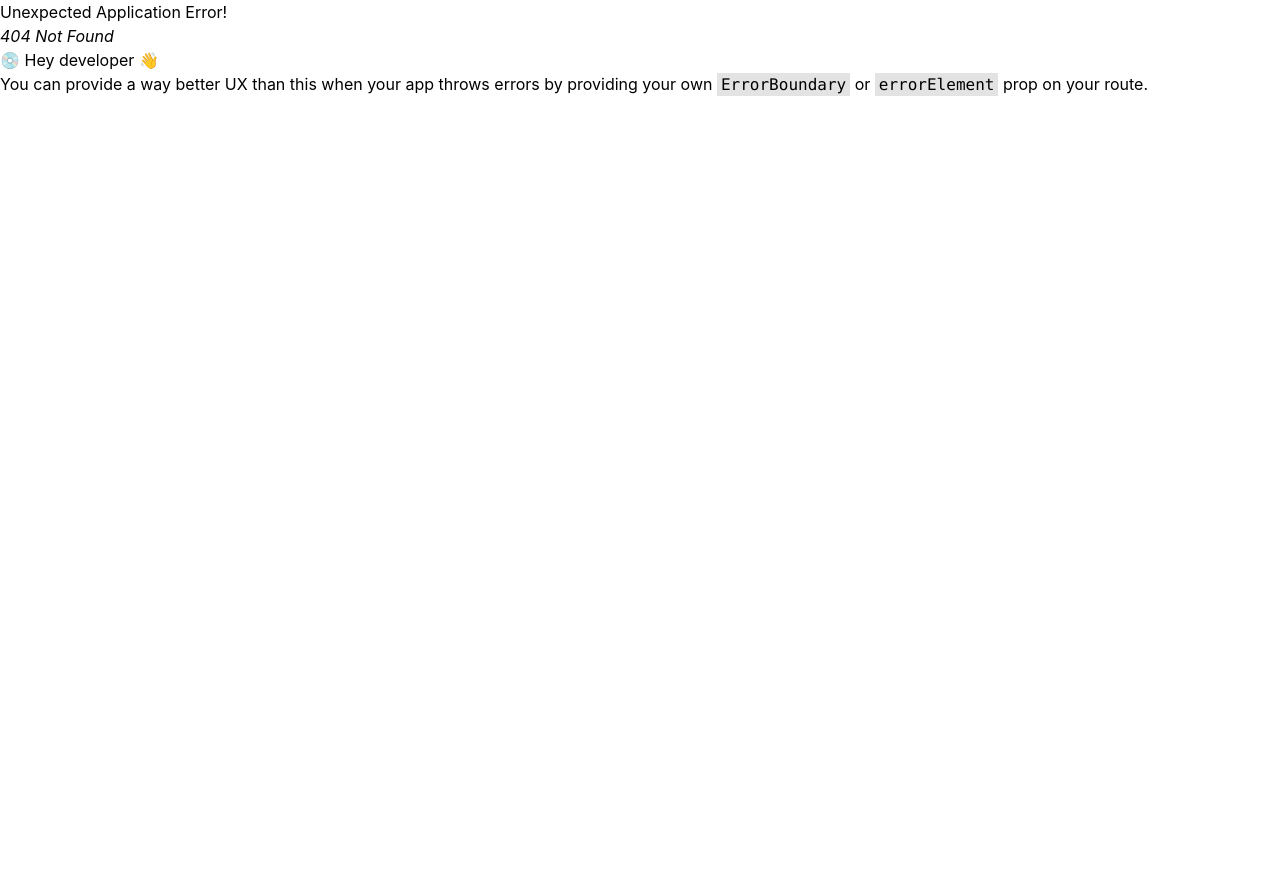
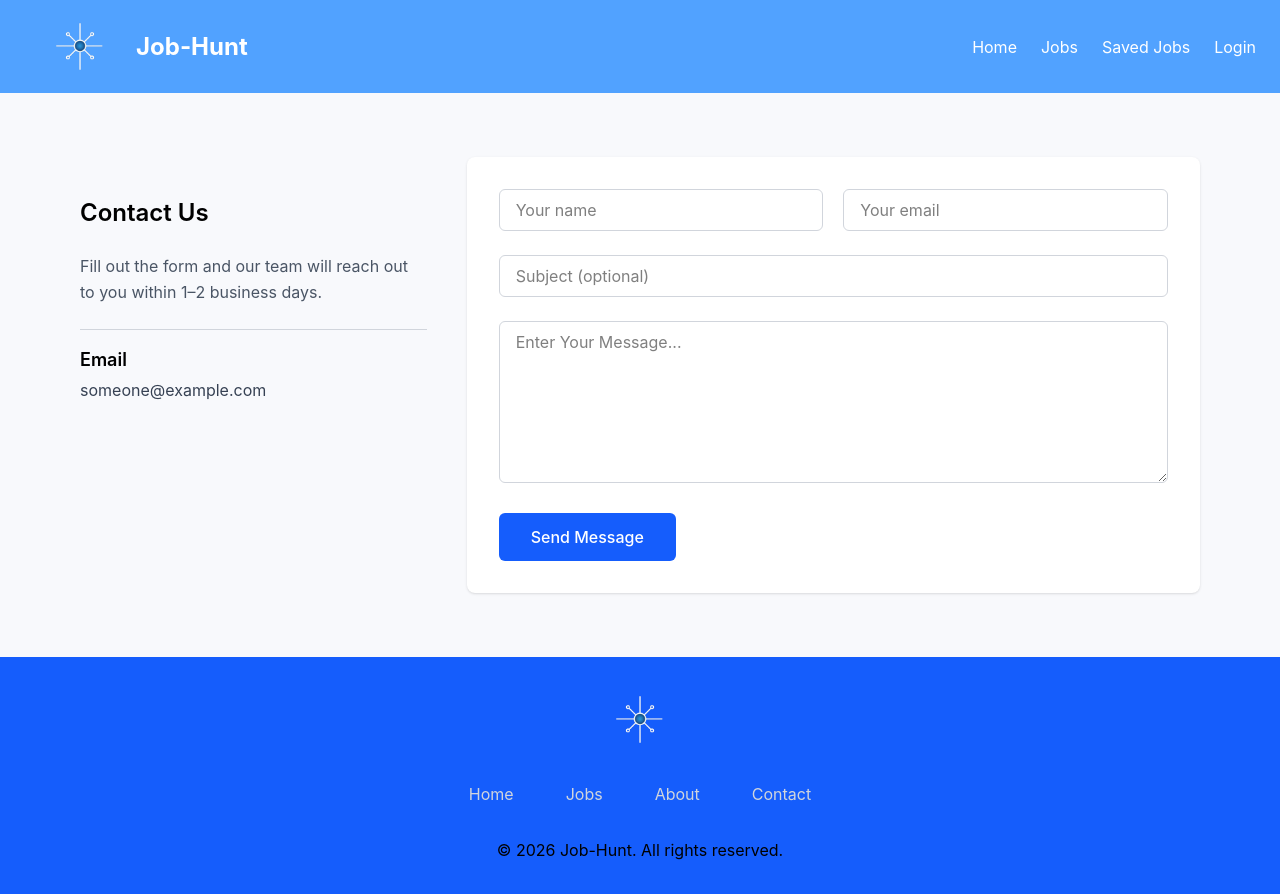
Before and after one commit to umarfarooqdev789/Job-Hunt, a React (Vite) app: page /contact in a window 1280 px wide. Before the commit this address had no page. Before the commit the page ends 800 px from the top, so only its background shows below. Built offline with nearby package versions, Linux system fonts and the light colour scheme.

Commit message:
Add Contact file

```diff
--- /dev/null
+++ b/src/Components/About.jsx
@@ -0,0 +1,59 @@
+import React from "react";
+function AboutUs() {
+  return (
+    <section className="bg-gray-50 py-16 px-6 md:px-20">
+      <div className="max-w-5xl mx-auto text-center">
+        <h2 className="text-3xl md:text-4xl font-bold mb-6 text-gray-800">
+          About Us
+        </h2>
+
+        <p className="text-gray-600 text-lg  max-w-3xl mx-auto">
+          Job Hunt is a modern job-search platform built to connect talented
+          workers with people who need reliable services. Our platform makes it
+          simple and fast to find electricians, plumbers, carpenters, and other
+          skilled professionals.
+        </p>
+
+        <p className="text-gray-600 text-lg  max-w-3xl mx-auto mt-4">
+          Our mission is to make hiring easy, transparent, and accessible for
+          everyone. Whether you're looking for work or need trustworthy
+          professionals, Job Hunt provides a smooth, user-friendly experience to
+          help you connect instantly.
+        </p>
+      </div>
+
+      <div className="grid grid-cols-1 md:grid-cols-3 gap-8 mt-16 max-w-4xl mx-auto">
+        <div className="bg-white shadow-sm rounded-2xl p-6 text-center">
+          <h3 className="text-xl font-semibold mb-3 text-gray-800">
+            Fast Matching
+          </h3>
+          <p className="text-gray-600 text-sm">
+            Instantly connect with nearby skilled workers or job opportunities
+            based on your location.
+          </p>
+        </div>
+
+        <div className="bg-white shadow-sm rounded-2xl p-6 text-center">
+          <h3 className="text-xl font-semibold mb-3 text-gray-800">
+            Trusted Workers
+          </h3>
+          <p className="text-gray-600 text-sm">
+            Each profile provides clear details like skills, ratings, and
+            experience for reliable hiring.
+          </p>
+        </div>
+
+        <div className="bg-white shadow-sm rounded-2xl p-6 text-center">
+          <h3 className="text-xl font-semibold mb-3 text-gray-800">
+            Seamless Experience
+          </h3>
+          <p className="text-gray-600 text-sm">
+            A clean, easy-to-use platform designed for both job seekers and
+            employers.
+          </p>
+        </div>
+      </div>
+    </section>
+  );
+}
+export default AboutUs
--- /dev/null
+++ b/src/Components/Contact.jsx
@@ -0,0 +1,99 @@
+import { useState } from "react";
+
+function Contact() {
+  const [formData, setFormData] = useState({
+    name: "",
+    email: "",
+    subject: "",
+    message: "",
+  });
+
+  const handleChange = (e) =>
+    setFormData({ ...formData, [e.target.name]: e.target.value });
+
+  const handleSubmit = (e) => {
+    e.preventDefault();
+    e.target.submit();
+    setFormData({ name: "", email: "", subject: "", message: "" });
+  };
+
+  return (
+    <section className="w-full bg-[#f8f9fc] py-16 px-6 lg:px-20">
+      <div className="max-w-6xl mx-auto grid lg:grid-cols-3 gap-10">
+        <div className="pt-10 space-y-6">
+          <h2 className="text-2xl font-semibold text-black">Contact Us</h2>
+
+          <p className="text-gray-600 leading-relaxed">
+            Fill out the form and our team will reach out to you
+            within 1–2 business days.
+          </p>
+
+          <div className="pt-4 border-t border-gray-300">
+            <h3 className="text-lg font-semibold text-black">Email</h3>
+            <p className="text-gray-700 mt-1">someone@example.com</p>
+          </div>
+        </div>
+        <div className="lg:col-span-2 bg-white p-8 rounded-lg shadow-sm">
+          <form
+            onSubmit={handleSubmit}
+            method="POST"
+            action="https://formspree.io/f/xojkbqer"
+            target="form-target"
+            className="space-y-6"
+          >
+            <div className="grid grid-cols-1 md:grid-cols-2 gap-5">
+              <input
+                type="text"
+                name="name"
+                placeholder="Your name"
+                value={formData.name}
+                onChange={handleChange}
+                className="w-full px-4 py-2 bg-white border border-gray-300 rounded-md focus:ring-2 focus:ring-purple-500"
+              />
+
+              <input
+                type="email"
+                name="email"
+                placeholder="Your email"
+                value={formData.email}
+                onChange={handleChange}
+                className="w-full px-4 py-2 bg-white border border-gray-300 rounded-md focus:ring-2 focus:ring-purple-500"
+              />
+            </div>
+
+            <input
+              type="text"
+              name="subject"
+              placeholder="Subject (optional)"
+              value={formData.subject}
+              onChange={handleChange}
+              className="w-full px-4 py-2 bg-white border border-gray-300 rounded-md focus:ring-2 focus:ring-purple-500"
+            />
+            <textarea
+              name="message"
+              rows="6"
+              placeholder="Enter Your Message..."
+              value={formData.message}
+              onChange={handleChange}
+              className="w-full px-4 py-2 bg-white border border-gray-300 rounded-md focus:ring-2 focus:ring-purple-500"
+            ></textarea>
+
+            <button
+              className="bg-blue-600 hover:bg-blue-500 text-white px-8 py-3 rounded-md font-medium"
+            >
+              Send Message
+            </button>
+          </form>
+
+          <iframe
+            name="form-target"
+            style={{ display: "none" }}
+            title="hiddenFrame"
+          ></iframe>
+        </div>
+      </div>
+    </section>
+  );
+}
+
+export default Contact;
--- a/src/Components/Footer.jsx
+++ b/src/Components/Footer.jsx
@@ -1,88 +1,20 @@
 import logo from '../assets/logo.png'
-
+import { Link } from 'react-router-dom'
 function Footer() {
     return (
         <div className=" bg-gray-50 ">
-            <div className=" py-20 flex justify-around flex-wrap  px-3.5 max-sm:gap-4">
-                <div>
-                    <h1 className="text-2xl font-medium">Company</h1>
-                    <ul className="cursor-pointer text-[14px] pl-1">
-                        <li>
-                            About Us
-                        </li>
-                        <li>
-                            How It Works
-                        </li>
-                        <li>
-                            Careers
-                        </li>
-                        <li>
-                            Blog
-                        </li>
-                    </ul>
-                </div>
-                <div>
-                    <h1 className="text-2xl font-medium">Services</h1>
-                    <ul className="cursor-pointer text-[14px] pl-1">
-                        <li>
-                            IT & Digital Services
-                        </li>
-                        <li>
-                            Home Repair Services
-                        </li>
-                        <li>
-                            Electrical Services
-                        </li>
-                        <li>
-                            Construction Services
-                        </li>
-                        <li>
-                            Cleaning Services
-                        </li>
-                    </ul>
-                </div>
-                <div>
-                    <h1 className="text-2xl font-medium">Users</h1>
-                    <ul className="cursor-pointer text-[14px] pl-1">
-                        <li>
-                            Find Workers
-                        </li>
-                        <li>
-                            Post a Job
-                        </li>
-                        <li>
-                            Become a Worker
-                        </li>
-                        <li>
-                            Login / Sign Up
-                        </li>
-                    </ul>
-                </div>
-                <div>
-                    <h1 className="text-2xl font-medium ">Support</h1>
-                    <ul className="cursor-pointer text-[14px] pl-1">
-                        <li>
-                            Contact Us
-                        </li>
-                        <li>
-                            Privacy Policy
-                        </li>
-                        <li>
-                            Help Center
-                        </li>
-                        <li>
-                            Terms & Conditions
-                        </li>
-                    </ul>
-                </div>
-            </div>
             <div className='flex justify-center items-center flex-col bg-blue-600 py-8 px-4 gap-4'>
                 <div>
-                <img src={logo} alt="" className='w-28' />
+                    <img src={logo} alt="" className='w-28' />
                 </div>
-                <h2 className='text-white'>Connecting skilled professionals with people
-                    who need reliable services.</h2>
-                    <p>© 2026 Job-Hunt. All rights reserved.</p>
+                <div className='flex gap-13 text-gray-300 p-4'>
+                    <Link to="">Home</Link>
+                    <Link to="/jobs">Jobs</Link>
+                    <Link to="/about">About</Link>
+                    <Link to="/contact">Contact</Link>
+                </div>
+                <p>© 2026 Job-Hunt. All rights reserved.</p>
+
             </div>
         </div>
     )
--- a/src/Components/Login.jsx
+++ b/src/Components/Login.jsx
@@ -1,7 +1,6 @@
 import { useState } from "react";
 
-
-export default function Auth() {
+ function Login() {
     const [showLogin, setShowLogin] = useState(false);
     const [name, setName] = useState("");
     const [email, setEmail] = useState("");
@@ -194,3 +193,6 @@ export default function Auth() {
         </div>
     );
 }
+
+
+export default Login
--- a/src/main.jsx
+++ b/src/main.jsx
@@ -7,6 +7,8 @@ import JobsListing from "./Components/Jobslisting"
 import SavedJobs from "./Components/SavedJobs"
 import JobDetails from "./Components/JobDetail"
 import Login from "./Components/Login"
+import AboutUs from "./Components/About"
+import Contact from "./Components/Contact"
 import {RouterProvider , createBrowserRouter} from "react-router-dom"
 import { SearchProvider } from "./SearchContext";
  const router =createBrowserRouter([
@@ -17,6 +19,8 @@ import { SearchProvider } from "./SearchContext";
       {path:"saved",element:<SavedJobs/>},
       {path:"card/:id",element:<JobDetails/>},
       {path:"Login",element:<Login/>},
+      {path:"about",element:<AboutUs/>},
+      {path:"contact",element:<Contact/>},
 
     ]
   }
```
